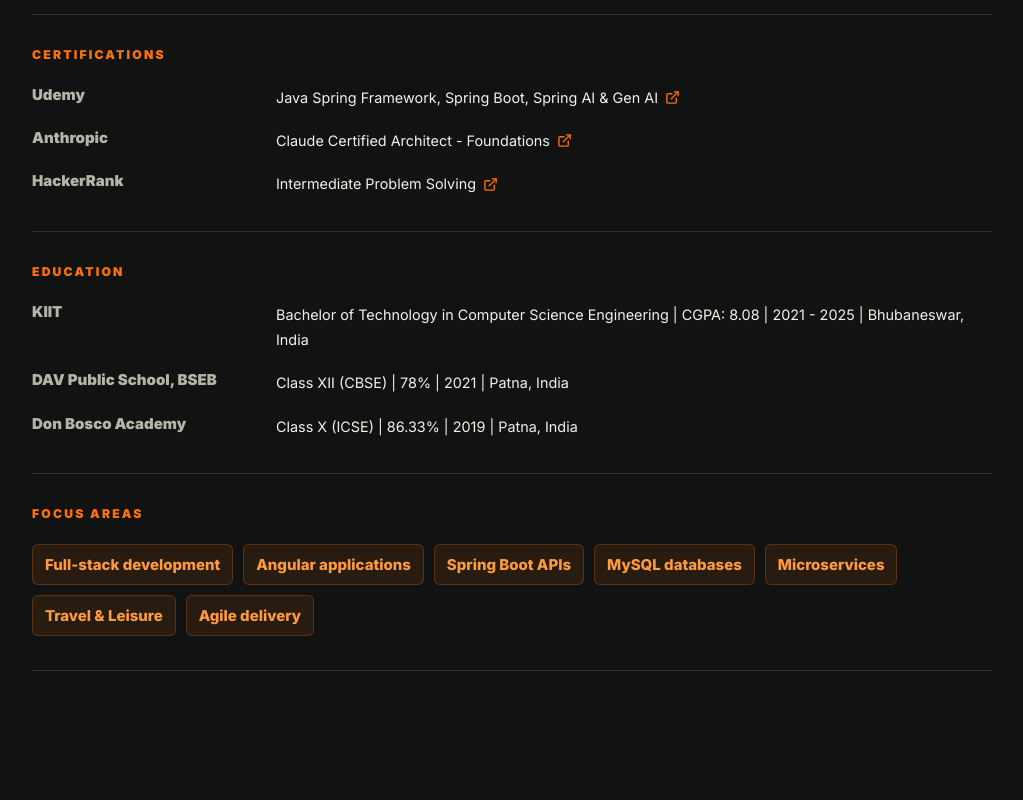
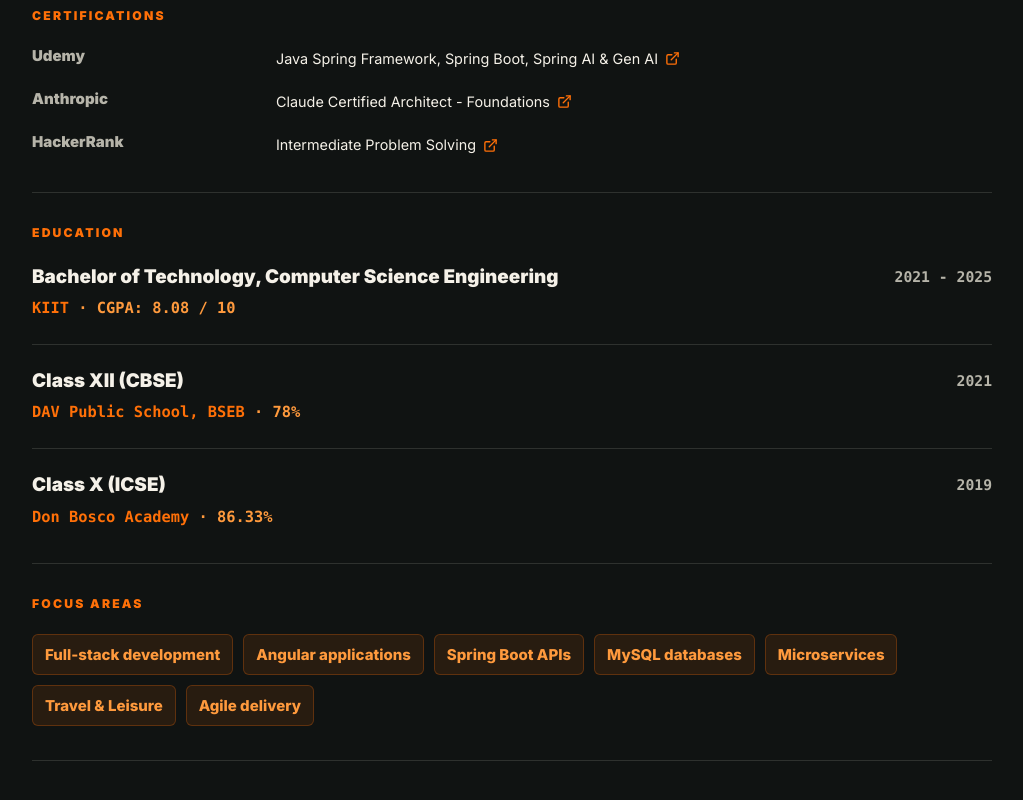
Before and after one commit to ShamitSheel/Portfolio, a plain HTML site: page resume.html in a window 1280 px wide. Shown: the part 1760-2560 px from the top of the page, without its empty margins (128-1151 px from the left). Drawn offline with nearby package versions, Linux system fonts and the light colour scheme; a web font is replaced by a local one.

Commit message:
Update resume education layout

```diff
--- a/resume.html
+++ b/resume.html
@@ -145,13 +145,28 @@
 
       <section class="resume-section">
         <h2>Education</h2>
-        <div class="resume-skill-list">
-          <strong>KIIT</strong>
-          <p>Bachelor of Technology in Computer Science Engineering | CGPA: 8.08 | 2021 - 2025 | Bhubaneswar, India</p>
-          <strong>DAV Public School, BSEB</strong>
-          <p>Class XII (CBSE) | 78% | 2021 | Patna, India</p>
-          <strong>Don Bosco Academy</strong>
-          <p>Class X (ICSE) | 86.33% | 2019 | Patna, India</p>
+        <div class="education-list">
+          <article class="education-item">
+            <div>
+              <h3>Bachelor of Technology, Computer Science Engineering</h3>
+              <p><strong>KIIT</strong> &middot; CGPA: 8.08 / 10</p>
+            </div>
+            <span>2021 - 2025</span>
+          </article>
+          <article class="education-item">
+            <div>
+              <h3>Class XII (CBSE)</h3>
+              <p><strong>DAV Public School, BSEB</strong> &middot; 78%</p>
+            </div>
+            <span>2021</span>
+          </article>
+          <article class="education-item">
+            <div>
+              <h3>Class X (ICSE)</h3>
+              <p><strong>Don Bosco Academy</strong> &middot; 86.33%</p>
+            </div>
+            <span>2019</span>
+          </article>
         </div>
       </section>
 
--- a/styles.css
+++ b/styles.css
@@ -810,15 +810,6 @@ svg {
   border-bottom: 3px solid var(--text);
 }
 
-.resume-header::after {
-  display: block;
-  width: 110px;
-  height: 5px;
-  margin-top: 34px;
-  background: var(--orange);
-  content: "";
-}
-
 .resume-header h1 {
   margin-bottom: 14px;
   font-size: clamp(2.35rem, 4.8vw, 3.55rem);
@@ -926,6 +917,56 @@ svg {
   margin-bottom: 0;
   color: var(--orange-dark) !important;
   font-weight: 800;
+}
+
+.education-list {
+  display: grid;
+  gap: 24px;
+}
+
+.education-item {
+  display: flex;
+  align-items: flex-start;
+  justify-content: space-between;
+  gap: 28px;
+  padding-top: 2px;
+}
+
+.education-item + .education-item {
+  padding-top: 24px;
+  border-top: 1px solid rgba(245, 241, 232, 0.13);
+}
+
+.education-item h3 {
+  margin-bottom: 8px;
+  color: var(--text);
+  font-family: Inter, system-ui, sans-serif;
+  font-size: 1.18rem;
+  font-weight: 900;
+  line-height: 1.28;
+}
+
+.education-item p {
+  margin-bottom: 0;
+  color: var(--orange-dark);
+  font-family: "Consolas", "Courier New", monospace;
+  font-size: 0.96rem;
+  font-weight: 900;
+  line-height: 1.5;
+}
+
+.education-item p strong {
+  color: var(--orange);
+}
+
+.education-item > span {
+  flex: 0 0 auto;
+  color: var(--muted);
+  font-family: "Consolas", "Courier New", monospace;
+  font-size: 0.92rem;
+  font-weight: 700;
+  line-height: 1.6;
+  white-space: nowrap;
 }
 
 .resume-project ul {
@@ -1113,6 +1154,11 @@ svg {
     gap: 8px;
   }
 
+  .education-item {
+    display: grid;
+    gap: 8px;
+  }
+
   .resume-row-heading > span {
     max-width: none;
     text-align: left;
```
